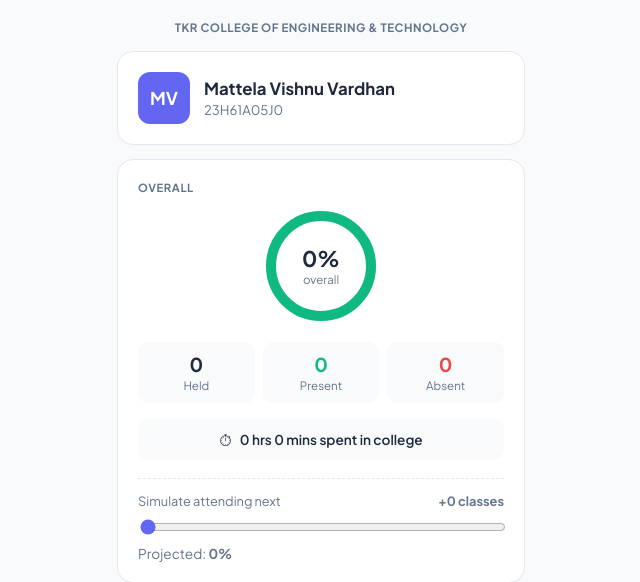
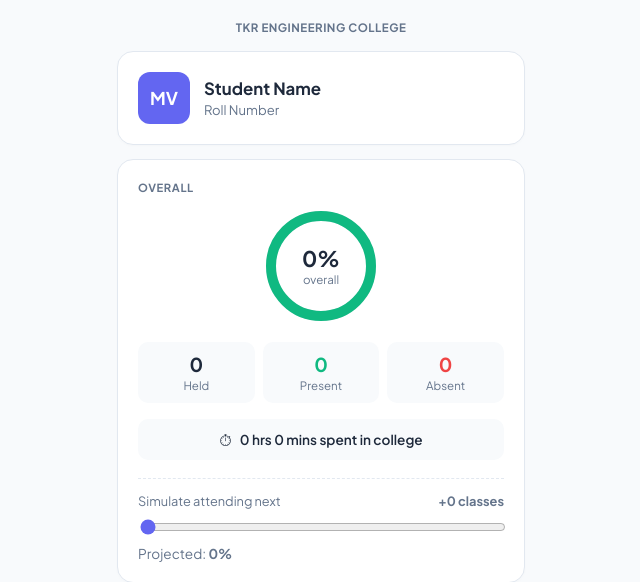
Before and after one commit to mattelavishnuvardhan2008-spec/Mytkem, a Flask app: template templates/dashboard.html in a window 1280 px wide. Shown: the top 582 px of the page, without its empty margins (319-959 px from the left). Run offline with Flask 3, Linux system fonts and the light colour scheme; the template is opened without the code that fills it, so the values that code supplies are empty.

Commit message:
Update college name and student profile details

```diff
--- a/templates/dashboard.html
+++ b/templates/dashboard.html
@@ -10,15 +10,15 @@
 <body>
   <div class="wrap">
     <div class="header-logo">
-      TKR COLLEGE OF ENGINEERING & TECHNOLOGY
+      TKR ENGINEERING COLLEGE
     </div>
 
     <!-- User Profile Header -->
     <div class="card profile-card">
       <div id="avatar" class="avatar">MV</div>
       <div>
-        <div id="pName" class="profile-name">Mattela Vishnu Vardhan</div>
-        <div id="pRoll" class="profile-roll">23H61A05J0</div>
+        <div id="pName" class="profile-name">Student Name</div>
+        <div id="pRoll" class="profile-roll">Roll Number</div>
       </div>
     </div>
 
```
